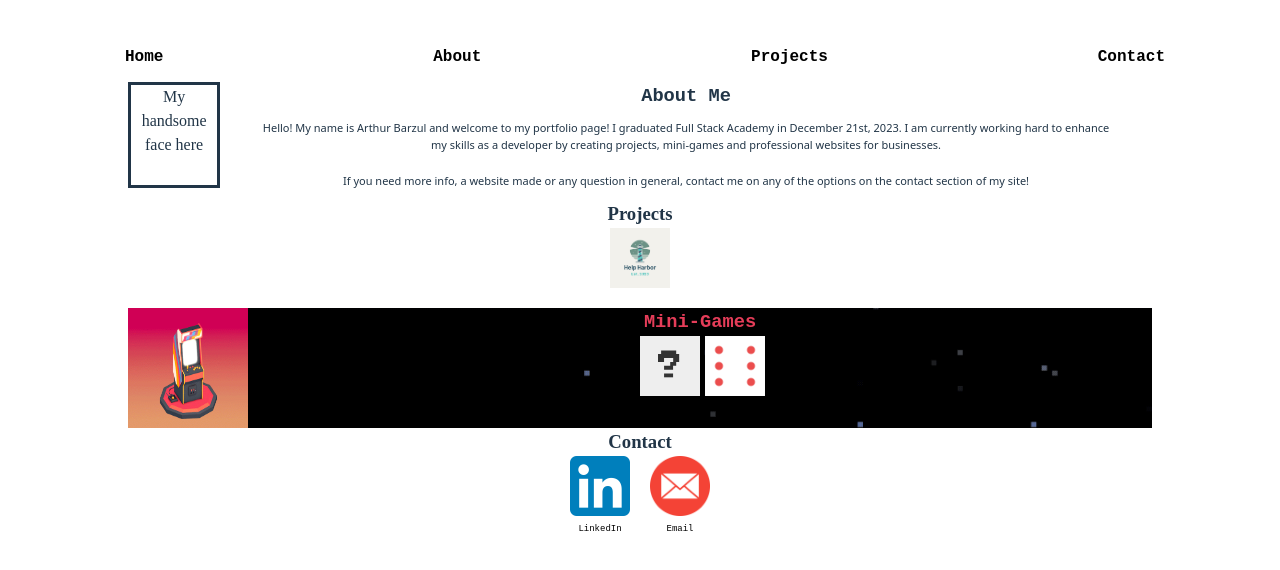
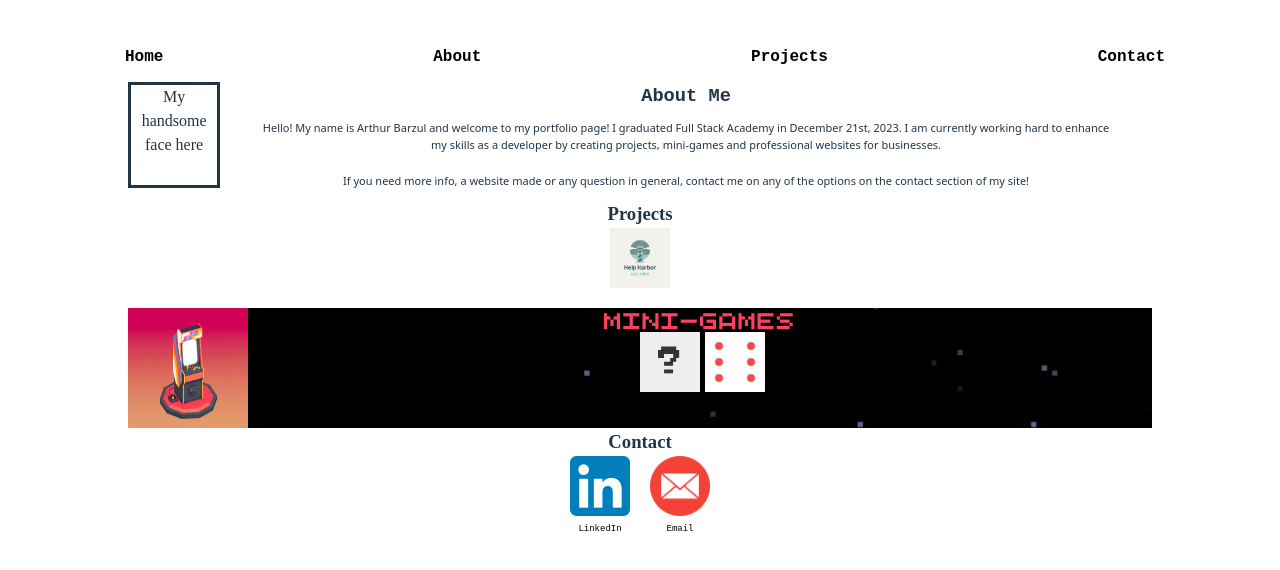
Before and after one commit to Art-Luzrab/PortfolioSite, a React (Vite) app: page / in a window 1280 px wide. Shown: the top 570 px of the page. Built offline with nearby package versions, Linux system fonts and the light colour scheme.

Commit message:
used 8bit font for minigames h3

```diff
--- a/src/App.css
+++ b/src/App.css
@@ -11,6 +11,11 @@ body {
 
 a {
   text-decoration: none;
+}
+
+@font-face {
+  font-family: "8bit";
+  src: url("./Quinquefive-ALoRM.ttf");
 }
 /* -----------logo styling ----------------------------------- */
 .logoTexts {
@@ -126,8 +131,9 @@ a {
 }
 
 .miniGamesSection > h3 {
-  font-family: "Courier New", Courier, monospace;
-  color: rgb(229, 61, 89);
+  font-family: "8bit";
+  color: rgb(253, 65, 96);
+  font-size: medium;
 }
 /* contact section ---------------------------------------------------------------------------------------------------------------- */
 .contactLogos {
```
Also changed, not shown: src/Quinquefive-ALoRM.ttf (added).
